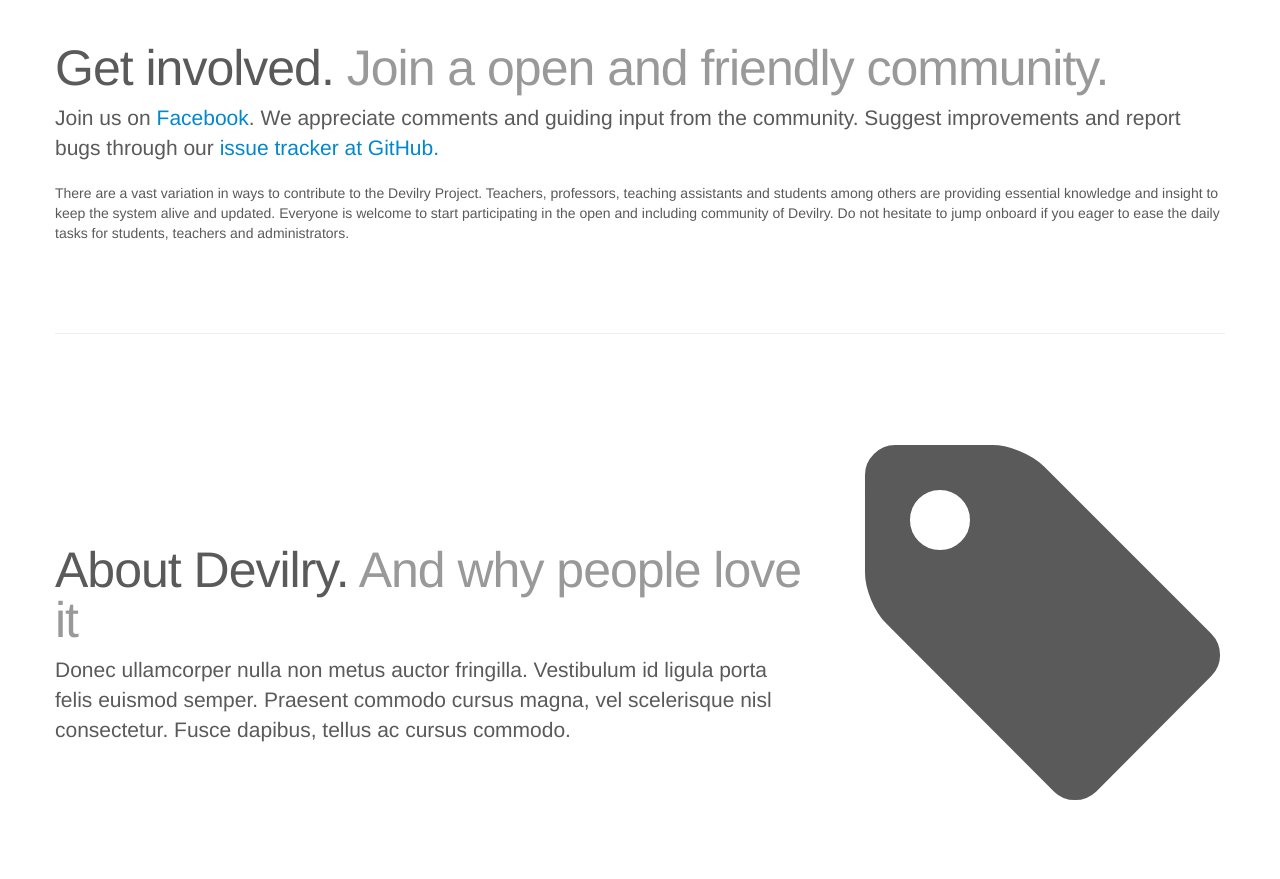
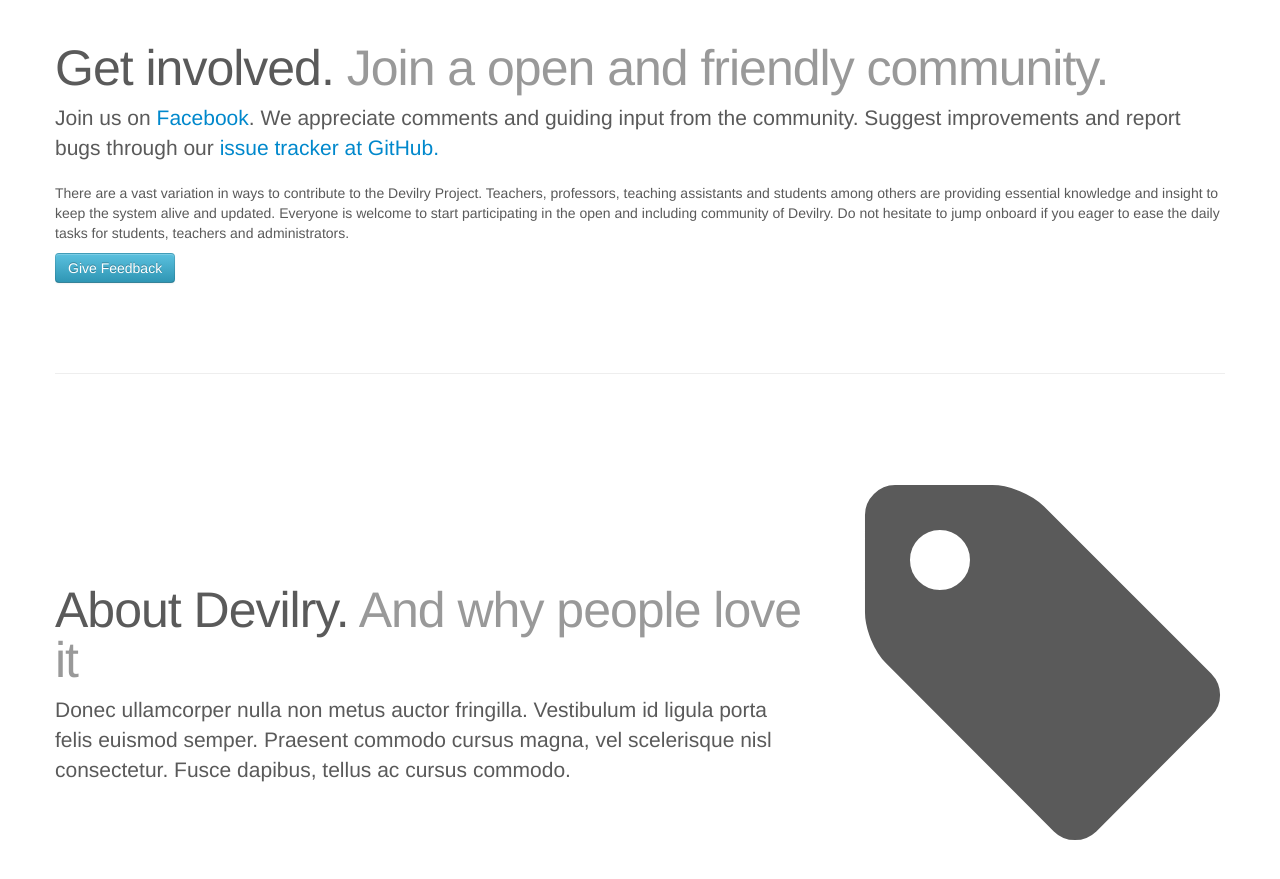
Before and after one commit to devilry/devilry.github.com, a Jekyll site: the page built from index.html, in a window 1280 px wide and 900 px high, scrolled down 1145 px. Shown: the top 879 px of the window. Built offline with Jekyll 4.4.1, drawn with Linux system fonts in a browser that asks for light colours.

Commit message:
index.html Added "Give Feedback" button that links to "new issue" site at github.

```diff
--- a/index.html
+++ b/index.html
@@ -151,6 +151,8 @@
             Devilry. Do not hesitate to jump onboard if you eager to ease the daily
             tasks for students, teachers and administrators.
         </p>
+        <p><a class="btn btn-info"
+        href="https://github.com/devilry/devilry-django/issues/new">Give Feedback</a></p>
     </div>
 
     <hr class="featurette-divider" id="about">
```
